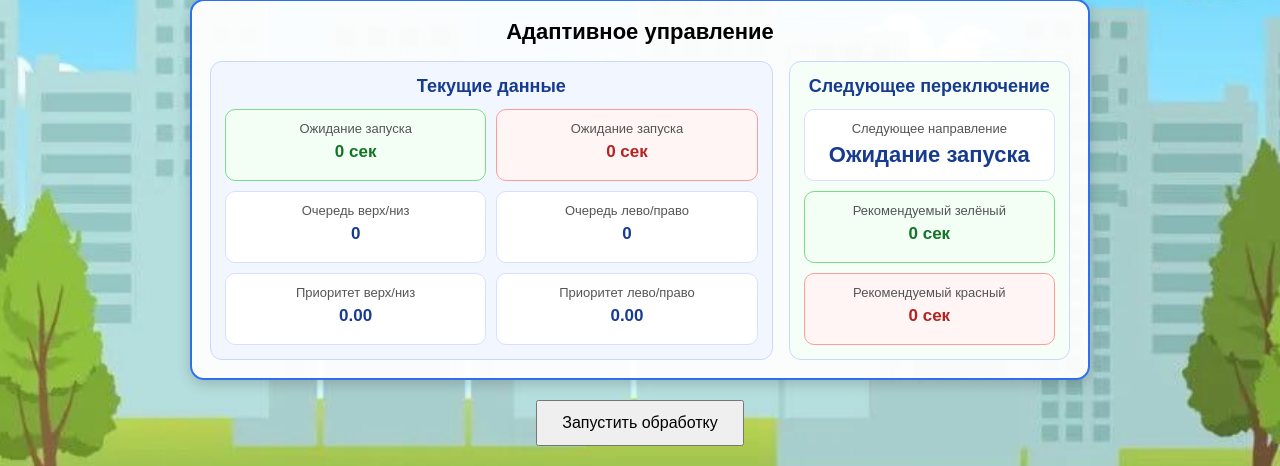
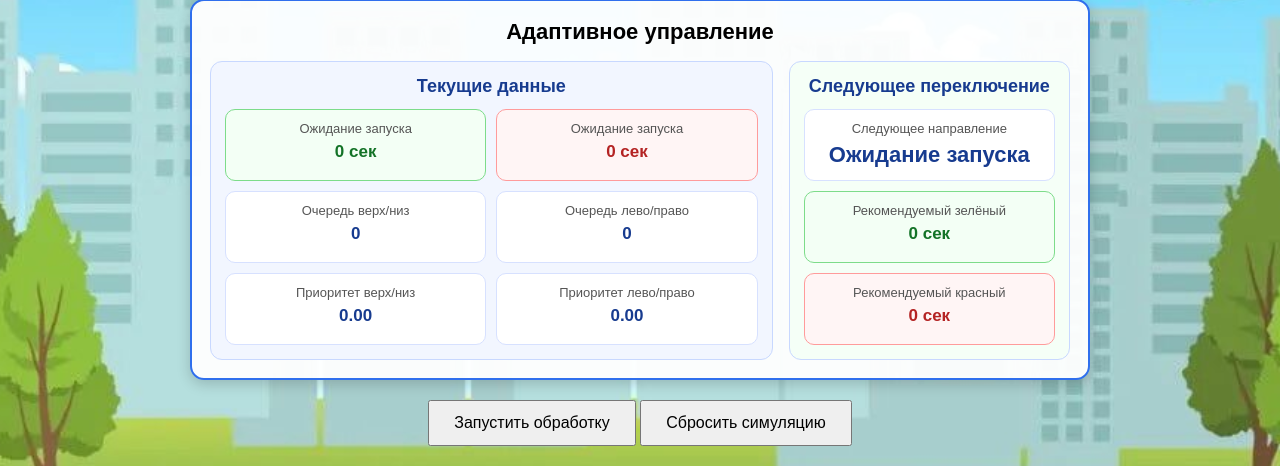
Before and after one commit to Alexey-Chex/Diplom, a Flask app: page / in a window 1280 px wide. Shown: the part 937-1403 px from the top of the page. Run offline with Flask 3, Linux system fonts and the light colour scheme.

Commit message:
Add reset simulation button

```diff
--- a/templates/index.html
+++ b/templates/index.html
@@ -158,6 +158,7 @@
 
         <div class="buttons">
             <button type="submit">Запустить обработку</button>
+            <button type="button" id="reset-button" class="reset-button">Сбросить симуляцию</button>
         </div>
     </form>
 
```
